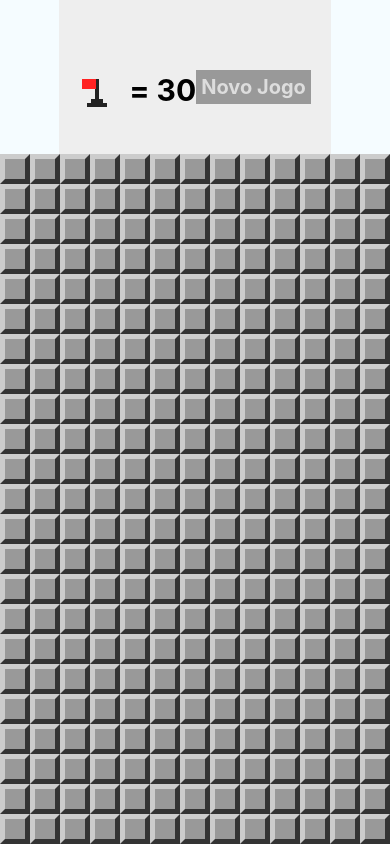
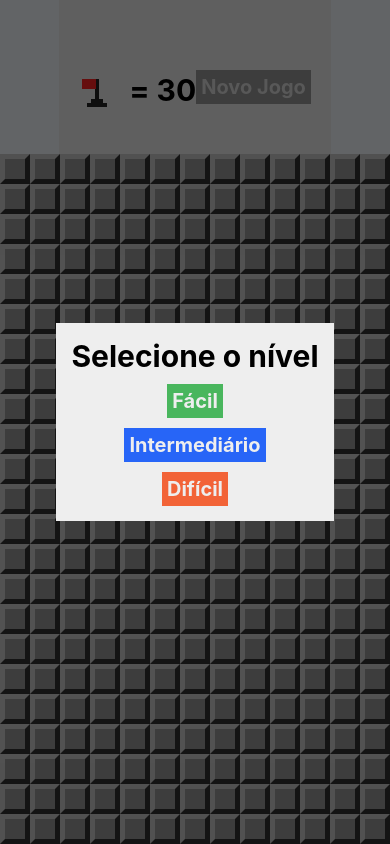
Before and after one commit to PhilipRamkeerat/react-native-minefieldgame, a React Native app: screen / in a window 390 px wide. Both pictures are taken after a click on the element 94 px from the left and 92 px from the top of the page. Built offline with nearby package versions, Linux system fonts and the light colour scheme.

Commit message:
Added level selection component

```diff
--- a/App.js
+++ b/App.js
@@ -3,12 +3,12 @@
   SafeAreaView,
   StyleSheet,
   View,
-  Text,
   Alert,
 } from 'react-native';
 import params from './src/params'
 import MineField from './src/components/MineField'
 import Header from './src/components/Header'
+import LevelSelection from './src/screens/LevelSelection'
 import {
   createMinedBoard,
   cloneBoard,
@@ -39,7 +39,8 @@
     return {
       board: createMinedBoard(rows, cols, this.minesAmount()),
       won: false,
-      lost: false
+      lost: false,
+      showLevelSelection: false,
     }
   }
 
@@ -73,14 +74,22 @@
     this.setState({ board, won })
   }
 
-
+  onLevelSelected = level => {
+    params.difficultLevel = level
+    this.setState(this.createState())
+  }
 
   render() {
     return (
       <>
         <SafeAreaView style={styles.container}>
+          <LevelSelection isVisible={this.state.showLevelSelection}
+            onLevelSelected={this.onLevelSelected}
+            onCancel={() => this.setState({ showLevelSelection: false })}>
+          </LevelSelection>
           <Header flagsLeft={this.minesAmount() - flagsUsed(this.state.board)}
-            onNewGame={() => this.setState(this.createState())}></Header>
+            onNewGame={() => this.setState(this.createState())}
+            onFlagPress={() => this.setState({ showLevelSelection: true })}></Header>
           <View style={styles.board}>
             <MineField board={this.state.board}
               onOpenField={this.onOpenField}
--- /dev/null
+++ b/src/screens/LevelSelection.js
@@ -0,0 +1,75 @@
+import React from 'react'
+import {
+    View,
+    StyleSheet,
+    Text,
+    TouchableOpacity,
+    Modal
+} from 'react-native'
+
+export default props => {
+    return (
+        <Modal onRequestClose={props.onCancel}
+            visible={props.isVisible} animationType='slide'
+            transparent={true}>
+            <View style={styles.frame}>
+                <View style={styles.container}>
+                    <Text style={styles.title}>Selecione o nível</Text>
+                    <TouchableOpacity style={[styles.button, styles.bgEasy]}
+                        onPress={() => props.onLevelSelected(0.1)}>
+                        <Text style={styles.buttonLabel}>Fácil</Text>
+                    </TouchableOpacity>
+                    <TouchableOpacity style={[styles.button, styles.bgNormal]}
+                        onPress={() => props.onLevelSelected(0.2)}>
+                        <Text style={styles.buttonLabel}>Intermediário</Text>
+                    </TouchableOpacity>
+                    <TouchableOpacity style={[styles.button, styles.bgHard]}
+                        onPress={() => props.onLevelSelected(0.3)}>
+                        <Text style={styles.buttonLabel}>Difícil</Text>
+                    </TouchableOpacity>
+                </View>
+            </View>
+
+        </Modal>
+    )
+}
+
+const styles = StyleSheet.create({
+    frame: {
+        flex: 1,
+        alignItems: 'center',
+        justifyContent: 'center',
+        backgroundColor: 'rgba(0,0,0,0.6)',
+    },
+    container: {
+        backgroundColor: '#EEE',
+        alignItems: 'center',
+        justifyContent: 'center',
+        padding: 15,
+    },
+    title: {
+        fontSize: 30,
+        fontWeight: 'bold',
+    },
+    button: {
+        marginTop: 10,
+        padding: 5,
+    },
+    buttonLabel: {
+        fontSize: 20,
+        color: '#EEE',
+        fontWeight: 'bold'
+    },
+    bgEasy: {
+        backgroundColor: '#49b65d'
+    },
+    bgNormal: {
+        backgroundColor: '#2765F7'
+    },
+    bgHard: {
+        backgroundColor: '#F26337'
+    }
+
+
+
+})
```
